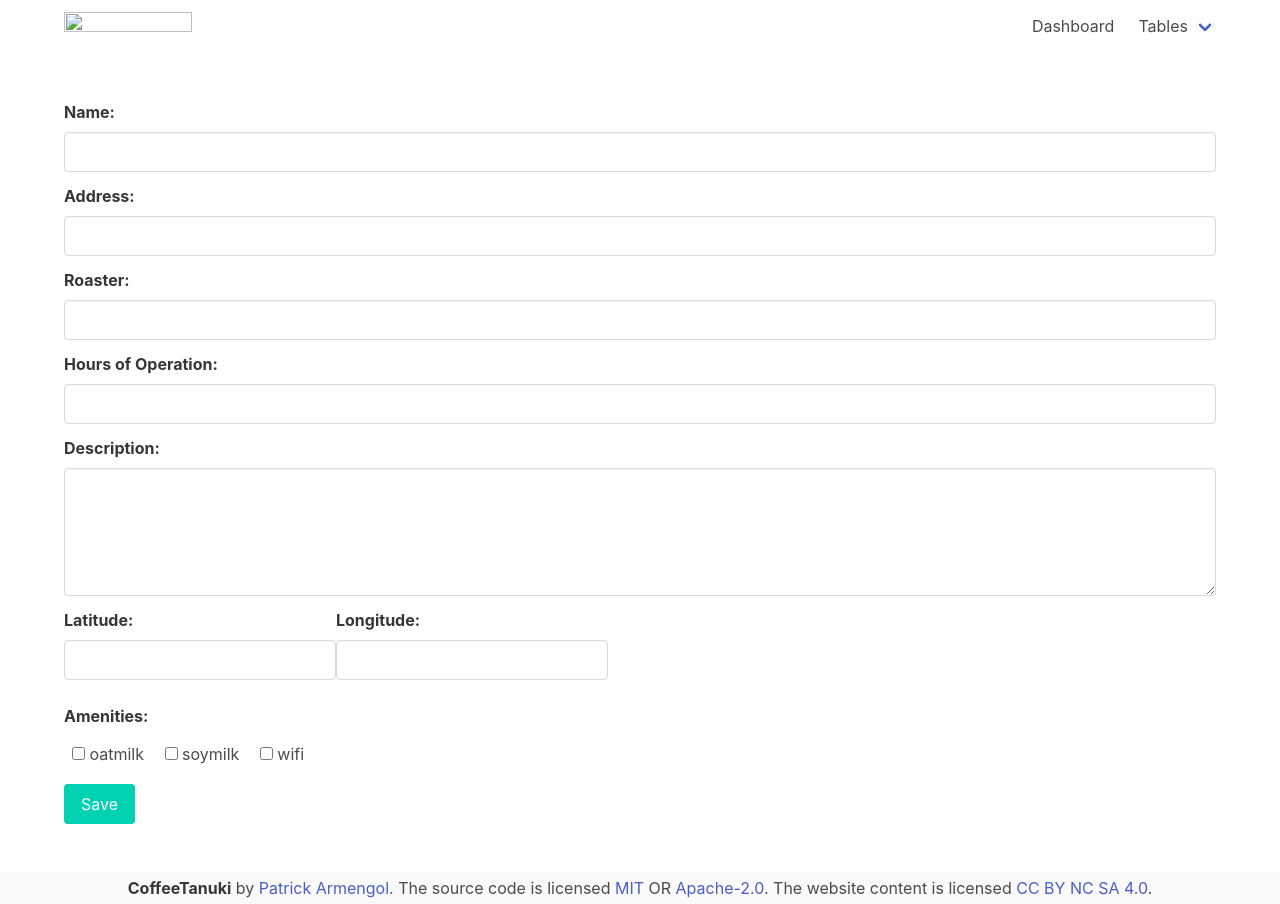
After one commit to patrickarmengol/somethingcoffee, a Python web app: template src/coffeetanuki/web/templates/views/admin-create-shop.html.jinja in a window 1280 px wide. The commit adds this page. Run offline with Jinja, Linux system fonts and the light colour scheme; the template is opened without the code that fills it, so the values that code supplies are empty.

Commit message:
added admin shop create page

```diff
--- /dev/null
+++ b/src/coffeetanuki/web/templates/views/admin-create-shop.html.jinja
@@ -0,0 +1,150 @@
+{% extends "base/base.html.jinja" %}
+
+{% block title %}Create Shop - Admin{% endblock %}
+
+{% block header %}{% include "base/admin-header.html.jinja" %}{% endblock %}
+
+
+{% block content %}
+<main class="site-content">
+  <section class="section">
+    <div class="container">
+      <form id="createShopForm" method="POST">
+        <div class="field">
+          <label class="label" for="name">Name:</label>
+          <div class="control">
+            <input class="input" type="text" id="name" name="name" required>
+          </div>
+        </div>
+
+        <div class="field">
+          <label class="label" for="address">Address:</label>
+          <div class="control">
+            <input class="input" type="text" id="address" name="address" required>
+          </div>
+        </div>
+
+        <div class="field">
+          <label class="label" for="roaster">Roaster:</label>
+          <div class="control">
+            <input class="input" type="text" id="roaster" name="roaster">
+          </div>
+        </div>
+
+        <div class="field">
+          <label class="label" for="hours">Hours of Operation:</label>
+          <div class="control">
+            <input class="input" type="text" id="hours" name="hours">
+          </div>
+        </div>
+
+        <div class="field">
+          <label class="label" for="description">Description:</label>
+          <div class="control">
+            <textarea id="description" class="textarea" name="description"></textarea>
+          </div>
+        </div>
+
+        <div class="field is-grouped">
+          <div class="field">
+            <label class="label" for="lat">Latitude:</label>
+            <div class="control">
+              <input class="input" type="number" step="any" id="lat" name="lat" required>
+            </div>
+          </div>
+
+          <div class="field">
+            <label class="label" for="lon">Longitude:</label>
+            <div class="control">
+              <input class="input" type="number" step="any" id="lon" name="lon" required>
+            </div>
+          </div>
+        </div>
+
+        <div class="field">
+          <label class="label" for="amenities">Amenities:</label>
+          <div class="control">
+            {% for amenity in ["oatmilk", "soymilk", "wifi"] %}
+            <label class="checkbox p-2">
+              <input type="checkbox" name="amenities" value="{{ amenity }}">
+              {{ amenity }}
+            </label>
+            {% endfor %}
+          </div>
+        </div>
+
+        <div class="field is-grouped">
+          <div class="control">
+            <input class="button is-primary" type="submit" value="Save">
+          </div>
+        </div>
+      </form>
+
+      <div id="message"></div>
+    </div>
+  </section>
+</main>
+{% endblock %}
+
+
+{% block body_scripts %}
+<script>
+  document.getElementById("createShopForm").addEventListener("submit", function (event) {
+    event.preventDefault(); // Prevent the default form submission
+
+    var name = document.getElementById("name").value;
+    var address = document.getElementById("address").value;
+    var roaster = document.getElementById("roaster").value;
+    var hours = document.getElementById("hours").value;
+    var lat = parseFloat(document.getElementById("lat").value);
+    var lon = parseFloat(document.getElementById("lon").value);
+    var amenitiesCheckboxes = document.getElementsByName("amenities");
+
+    var amenities = Array.from(amenitiesCheckboxes)
+      .filter(checkbox => checkbox.checked)
+      .map(checkbox => checkbox.value)
+
+    var formData = {
+      "name": name,
+      "address": address,
+      "roaster": roaster,
+      "hours": hours,
+      "coordinates": {
+        "lat": lat,
+        "lon": lon
+      },
+      "amenities": amenities
+    };
+
+    fetch("/api/shops", {
+      method: "POST",
+      headers: {
+        "Content-Type": "application/json"
+      },
+      body: JSON.stringify(formData)
+    })
+      .then(response => {
+        if (response.ok) {
+          showMessage("success", "Shop created successfully.");
+          return response.json();
+        } else {
+          showMessage("error", "Could not create shop.")
+        }
+      })
+      .then(responseData => {
+        console.log("Created shop:", responseData)
+      })
+      .catch(error => {
+        console.error("Error:", error);
+        showMessage("error", "An error occurred while creating the shop.");
+      });
+  });
+
+  // Function to display messages
+  function showMessage(type, message) {
+    var messageDiv = document.getElementById("message");
+    messageDiv.innerHTML = '<div class="' + type + '">' + message + '</div>';
+  }
+
+</script>
+{% endblock %}
```
Also changed, not shown: src/coffeetanuki/domain/shops/controllers/admin.py (+9 -0 lines), src/coffeetanuki/web/templates/views/admin-edit-shop.html.jinja (indentation only).
